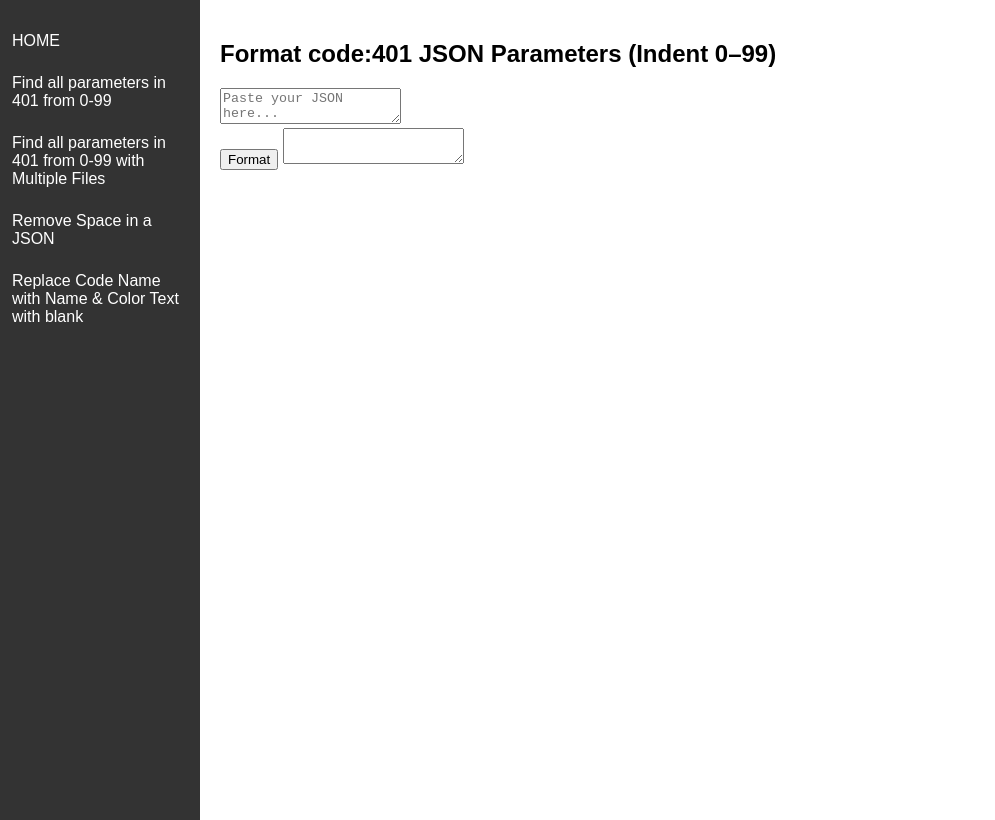
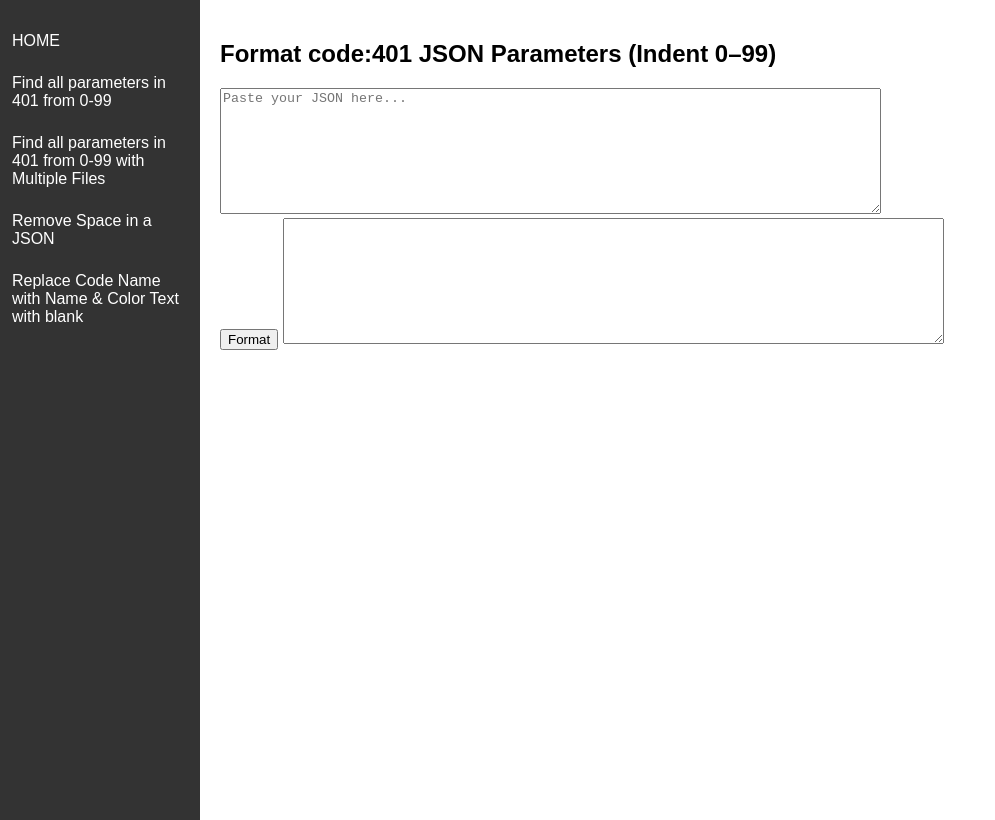
Before and after one commit to ikigai-bit/RPGMaker-mod-tools, a plain HTML site: page Find all parameters in 401 from 0-9.html in a window 1280 px wide. Shown: the whole page, without its empty margins (0-995 px from the left). Drawn offline with Linux system fonts and the light colour scheme.

Commit message:
Update Find all parameters in 401 from 0-9.html

```diff
--- a/Find all parameters in 401 from 0-9.html
+++ b/Find all parameters in 401 from 0-9.html
@@ -41,10 +41,10 @@
 </div>
 <div class="main">
   <h2>Format code:401 JSON Parameters (Indent 0–99)</h2>
-  <textarea id="inputJson" placeholder='Paste your JSON here...'></textarea>
+  <textarea id="inputJson" placeholder='Paste your JSON here...' rows="8" cols="80"></textarea>
   <br />
   <button onclick="formatJSON()">Format</button>
-  <textarea id="output"></textarea>
+  <textarea id="output" rows="8" cols="80"></textarea>
 </div>
   <script>
     function formatJSON() {
```
